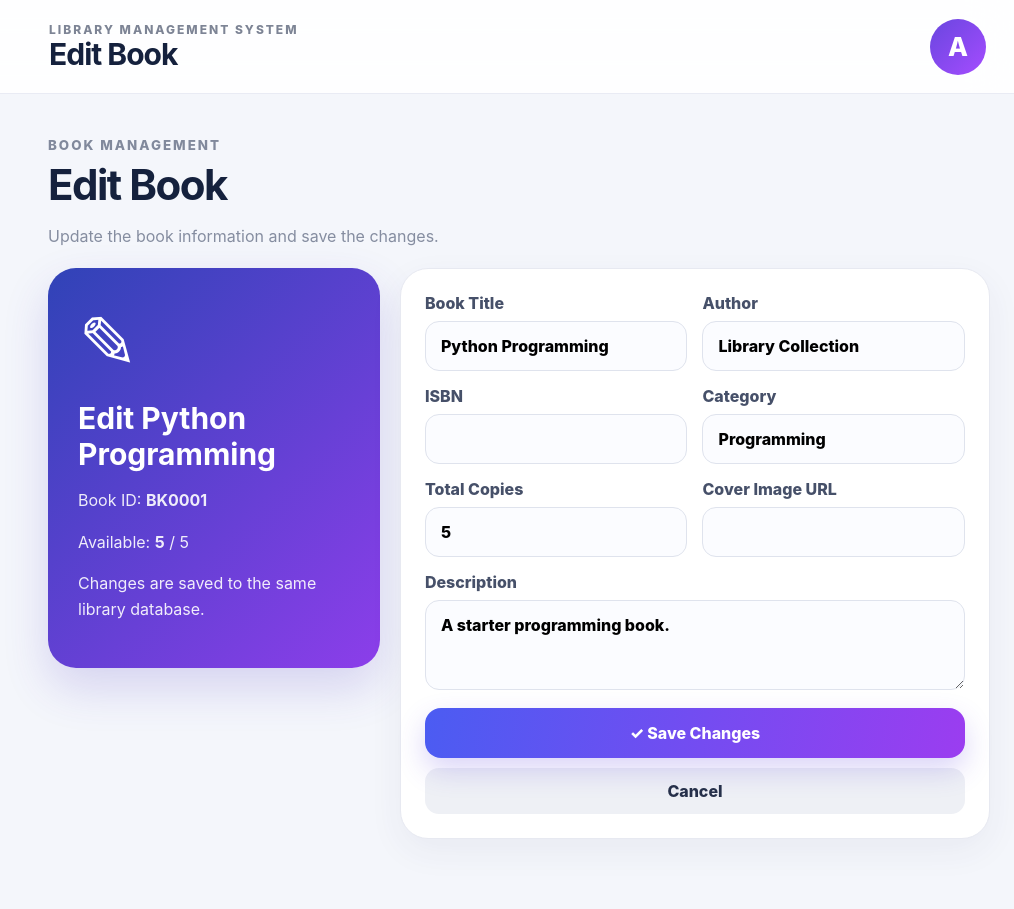
After one commit to moviebot-latest/management-system, a Flask app: template templates/edit_book.html in a window 1280 px wide. The commit adds this page. Shown: the whole page, without its empty margins (266-1280 px from the left). Run offline with Flask 3, Linux system fonts and the light colour scheme; the template is opened without the code that fills it: values that come from a table or form of the project are taken from there, others are empty; some libraries are stand-ins or nearby versions.

Commit message:
Add files via upload

```diff
--- /dev/null
+++ b/templates/edit_book.html
@@ -0,0 +1,41 @@
+<!doctype html>
+<html lang="en">
+<head>
+<meta charset="utf-8"><meta name="viewport" content="width=device-width,initial-scale=1">
+<title>Edit Book - Library Management System</title>
+<link rel="stylesheet" href="{{ url_for('static', filename='style.css') }}">
+</head>
+<body class="modern-library">
+<header class="appbar">
+  <a class="menu-btn" href="{{ url_for('dashboard') }}#screen-books" aria-label="Back">←</a>
+  <div class="app-title"><small>LIBRARY MANAGEMENT SYSTEM</small><h1>Edit Book</h1></div>
+  <div class="app-avatar">A</div>
+</header>
+<main class="modern-content">
+  <div class="page-heading"><small>BOOK MANAGEMENT</small><h2>Edit Book</h2><p>Update the book information and save the changes.</p></div>
+  <div class="add-layout">
+    <div class="add-intro">
+      <div class="big-book">✎</div><h3>Edit {{ book.title }}</h3>
+      <p>Book ID: <strong>{{ book.book_id }}</strong></p>
+      <p>Available: <strong>{{ book.available_copies }}</strong> / {{ book.total_copies }}</p>
+      <p>Changes are saved to the same library database.</p>
+    </div>
+    <div class="glass-form add-form">
+      <form method="post" action="{{ url_for('edit_book', book_id=book.id) }}">
+        <input type="hidden" name="_csrf_token" value="{{ csrf_token }}">
+        <div class="form-grid modern-form">
+          <label>Book Title<input name="title" value="{{ book.title }}" required></label>
+          <label>Author<input name="author" value="{{ book.author }}" required></label>
+          <label>ISBN<input name="isbn" value="{{ book.isbn or '' }}"></label>
+          <label>Category<input name="category" value="{{ book.category }}"></label>
+          <label>Total Copies<input name="copies" type="number" min="{{ book.total_copies - book.available_copies }}" value="{{ book.total_copies }}" required></label>
+          <label>Cover Image URL<input name="cover_url" value="{{ book.cover_url or '' }}"></label>
+          <label class="full">Description<textarea name="description">{{ book.description or '' }}</textarea></label>
+        </div>
+        <button class="gradient-btn save-btn" type="submit">✓ Save Changes</button>
+        <a class="reset-btn" style="display:block;text-align:center" href="{{ url_for('dashboard') }}#screen-books">Cancel</a>
+      </form>
+    </div>
+  </div>
+</main>
+</body></html>
```
Also changed, not shown: templates/dashboard.html (+2 -11 lines).
